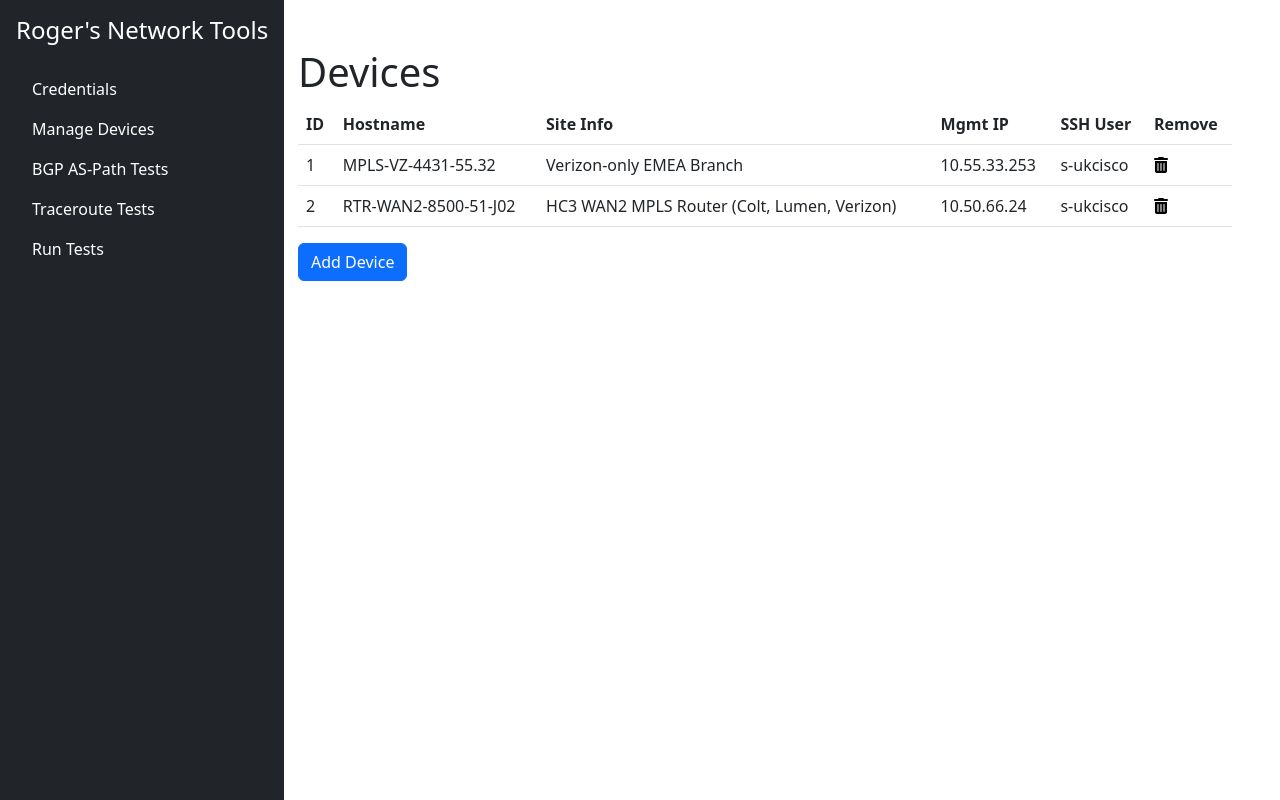
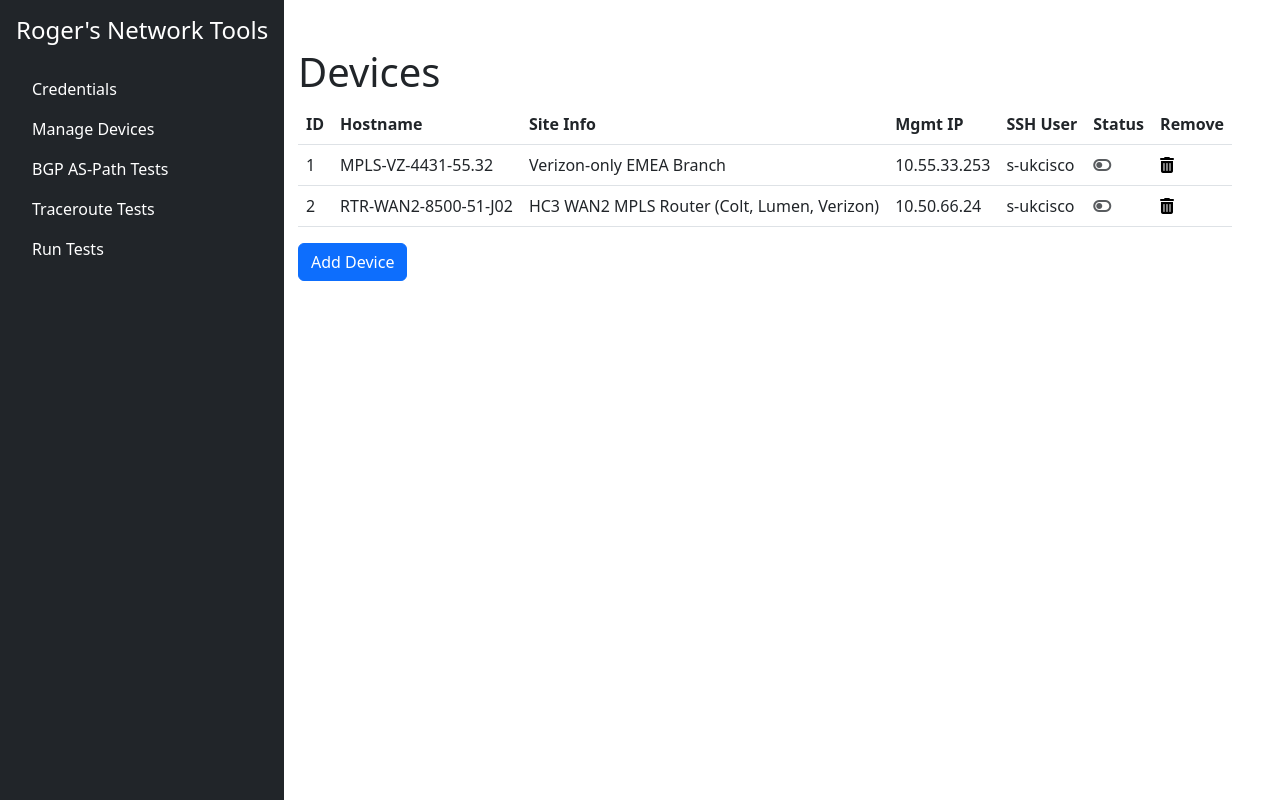
Before and after one commit to rog2054/rnt, a Flask app: page /devices in a window 1280 px wide. Run offline with Flask 3, Linux system fonts and the light colour scheme; some libraries are stand-ins or nearby versions.

Commit message:
added toggle option to set each device active/inactive

```diff
--- a/templates/devices.html
+++ b/templates/devices.html
@@ -13,6 +13,7 @@
             <th>Site Info</th>
             <th>Mgmt IP</th>
             <th>SSH User</th>
+            <th>Status</th>
             <th>Remove</th>
         </tr>
     </thead>
@@ -25,6 +26,16 @@
             <td>{{ device.mgmtip }}</td>
             <td>{{ device.username.username if device.username else "N/A" }}</td>
             <td>
+                <button class="toggle-active" data-id="{{ device.id }}" data-active="{{ device.active|lower }}"
+                    style="background: none; border: none; padding: 0;">
+                    {% if device.active %}
+                    <i class="fas fa-toggle-on text-success" title="Click to disable"></i>
+                    {% else %}
+                    <i class="fas fa-toggle-off text-muted" title="Click to enable"></i>
+                    {% endif %}
+                </button>
+            </td>
+            <td>
                 <button class="delete-device" data-id="{{ device.id }}"
                     style="background: none; border: none; padding: 0;">
                     <i class="fas fa-trash-alt"></i>
@@ -36,8 +47,6 @@
 </table>
 
 <a href="{{ url_for('device_add') }}" class="btn btn-primary">Add Device</a>
-
-
 {% endblock %}
 {% block scripts %}
 <script src="https://cdnjs.cloudflare.com/ajax/libs/select2/4.1.0-rc.0/js/select2.min.js"></script>
@@ -60,7 +69,6 @@
         });
 
         // Delete device
-        // Delete device
         $('.delete-device').click(function () {
             const deviceId = $(this).data('id');
             if (confirm('Are you sure you want to remove this device?')) {
@@ -68,7 +76,7 @@
                     url: '/delete_device/' + deviceId,
                     type: 'POST',
                     headers: {
-                        'X-CSRFToken': $('meta[name="csrf-token"]').attr('content')  // Include CSRF token
+                        'X-CSRFToken': $('meta[name="csrf-token"]').attr('content')
                     },
                     success: function (response) {
                         alert(response.message);
@@ -80,6 +88,40 @@
                 });
             }
         });
+
+        // Toggle device active status
+        $('.toggle-active').click(function () {
+            const $button = $(this);
+            const deviceId = $button.data('id');
+            const currentActive = $button.data('active') === true || $button.data('active') === 'true'; // Handle string or boolean
+            const newActive = !currentActive;
+            const action = newActive ? 'enable' : 'disable';
+
+            if (confirm(`Are you sure you want to ${action} this device?`)) {
+                $.ajax({
+                    url: '/toggle_device_active/' + deviceId,
+                    type: 'POST',
+                    headers: {
+                        'X-CSRFToken': $('meta[name="csrf-token"]').attr('content')
+                    },
+                    data: { active: newActive },
+                    success: function (response) {
+                        // Update the button's state dynamically
+                        $button.data('active', newActive); // Update data-active attribute
+                        if (newActive) {
+                            $button.html('<i class="fas fa-toggle-on text-success" title="Click to disable"></i>');
+                        } else {
+                            $button.html('<i class="fas fa-toggle-off text-muted" title="Click to enable"></i>');
+                        }
+                        alert(response.message);
+                        // location.reload(); // Uncomment if you prefer reloading
+                    },
+                    error: function (xhr) {
+                        alert('Error toggling device status: ' + xhr.responseText);
+                    }
+                });
+            }
+        });
     });
 </script>
 {% endblock %}
```
